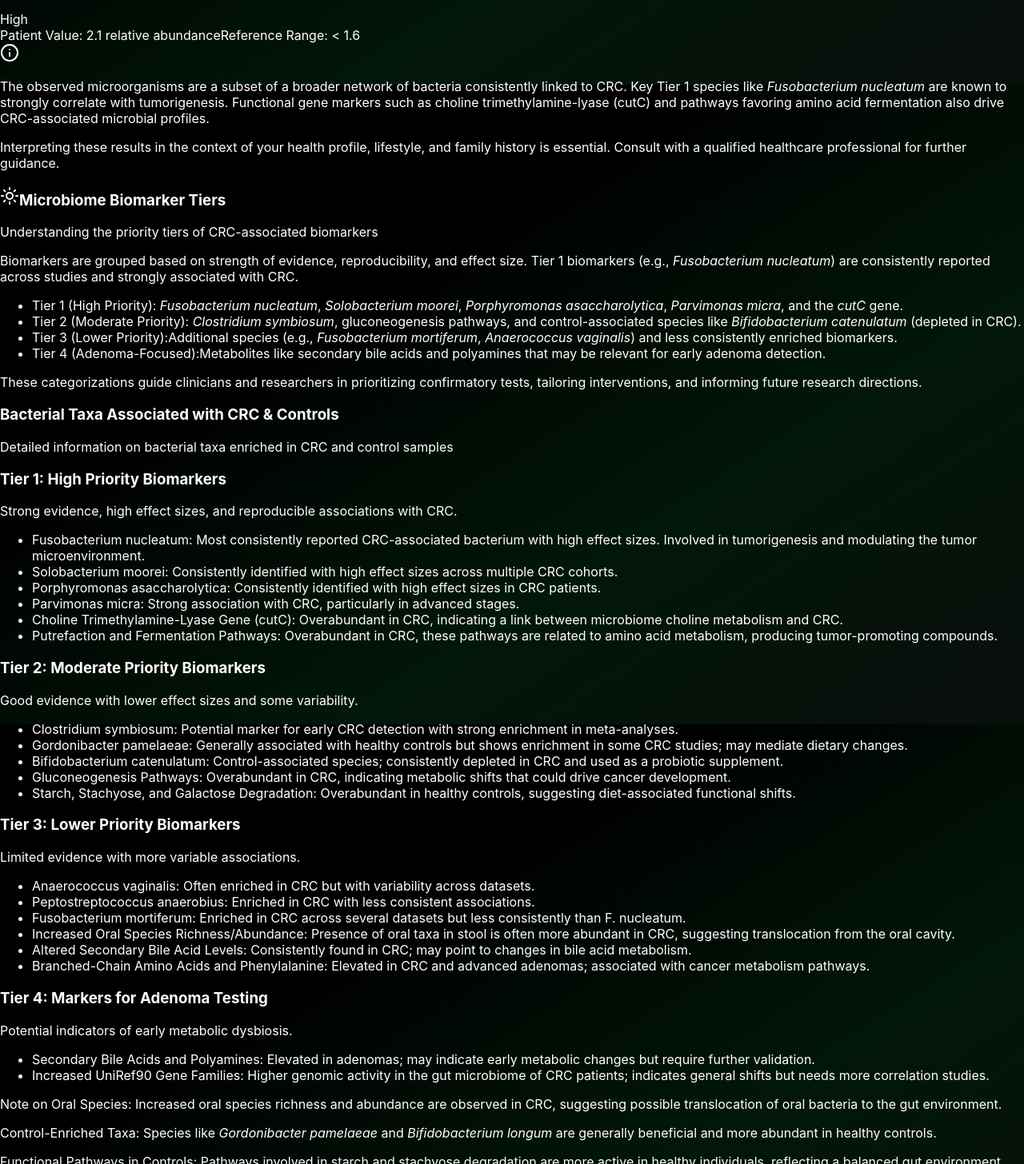
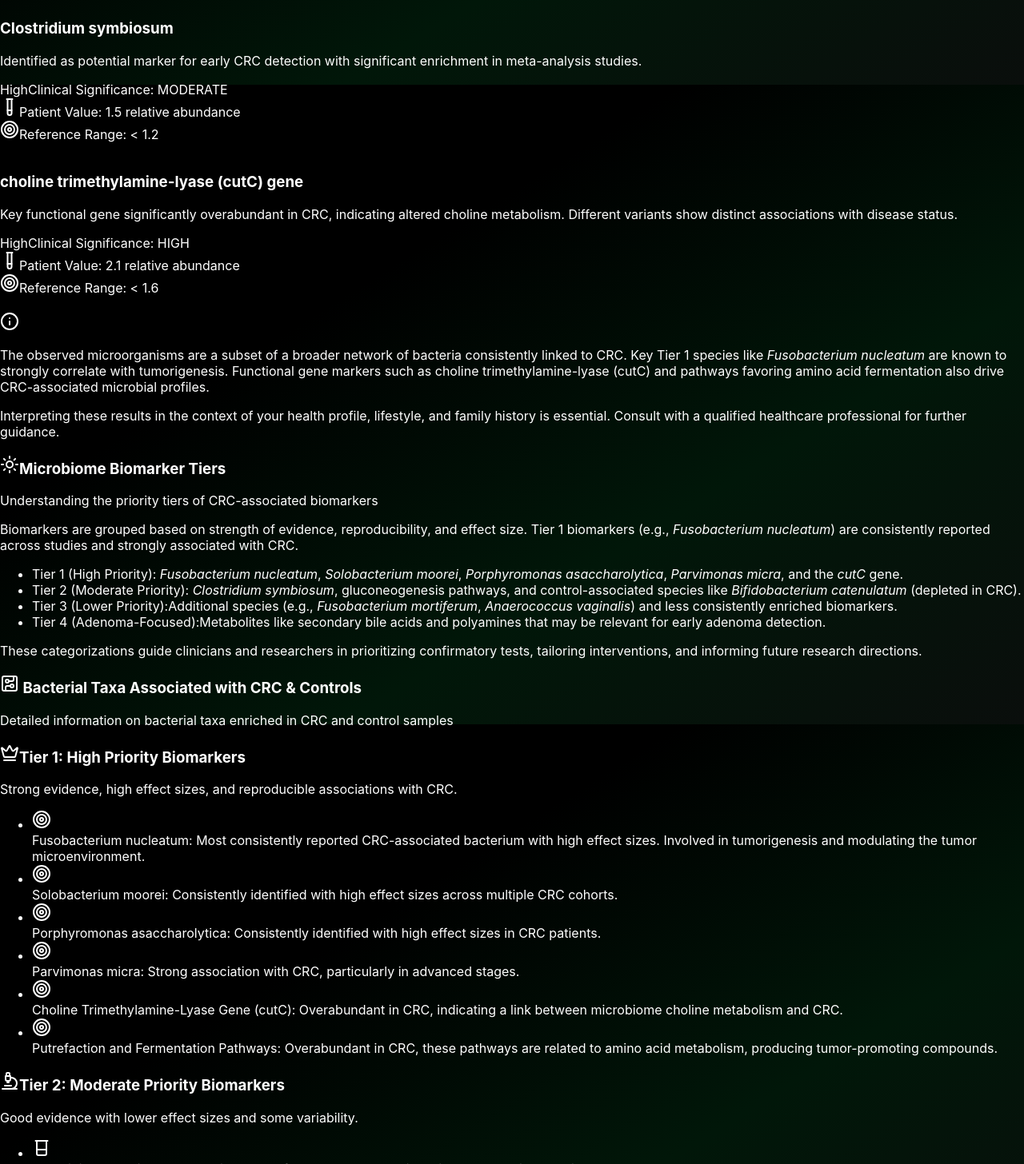
Before and after one commit to kmcclary/guthealthreport, a React (Create React App) app: page /crc-detection in a window 1280 px wide. Shown: the part 3094-4550 px from the top of the page at 80% size. Built offline with nearby package versions, Linux system fonts and the light colour scheme.

Commit message:
improve crc format

```diff
--- a/src/components/ui/BannerNavBar.js
+++ b/src/components/ui/BannerNavBar.js
@@ -90,17 +90,28 @@ const NavButton = ({ to, icon: Icon, label, isActive, onClick }) => (
 
 const BannerNavBar = () => {
   const location = useLocation();
-  // Add forceComponents state
   const [forceComponents, setForceComponents] = useState(true);
   const [activeSection, setActiveSection] = useState('overview');
   const [lastActiveSubbutton, setLastActiveSubbutton] = useState('overview');
 
-  // Force Components view on initial render
-  useEffect(() => {
-    setForceComponents(true);
-    setActiveSection('overview');
-    setLastActiveSubbutton('overview');
-  }, []); // Empty dependency array means this runs once on mount
+  // Add crcPaths array
+  const crcPaths = [
+    '/crc-detection',
+    '/crc-overview',
+    '/crc-biomarkers',
+    '/crc-pathways',
+    '/crc-metabolites',
+    '/crc-results'
+  ];
+
+  // Define CRC-related buttons
+  const crcButtons = [
+    { to: "crc-overview", icon: MdDashboard, label: "Overview" },
+    { to: "crc-biomarkers", icon: MdBiotech, label: "Biomarkers" },
+    { to: "crc-pathways", icon: MdScience, label: "Pathways" },
+    { to: "crc-metabolites", icon: MdContentPaste, label: "Metabolites" },
+    { to: "crc-results", icon: MdAssignment, label: "Results" }
+  ];
 
   // Define all Components-related paths
   const componentsPaths = [
@@ -119,8 +130,9 @@ const BannerNavBar = () => {
     '/microbial-composition'
   ];
 
-  // Update isComponentsOverview to use forceComponents
+  // Update isComponentsOverview to include CRC detection
   const isComponentsOverview = forceComponents || componentsPaths.includes(location.pathname);
+  const isCRCSection = location.pathname.startsWith('/crc-detection');
 
   // Consolidate the useEffect hooks
   useEffect(() => {
@@ -130,7 +142,7 @@ const BannerNavBar = () => {
       setLastActiveSubbutton('overview');
 
       const handleScroll = () => {
-        const sections = document.querySelectorAll('.component-section');
+        const sections = document.querySelectorAll('.component-section, .crc-section');
         const viewportHeight = window.innerHeight;
         let maxVisibility = 0;
         let mostVisibleSection = '';
@@ -160,7 +172,7 @@ const BannerNavBar = () => {
       setTimeout(handleScroll, 100);
       return () => window.removeEventListener('scroll', handleScroll);
     }
-  }, [location.pathname, isComponentsOverview]);
+  }, [location.pathname, isComponentsOverview, isCRCSection]);
 
   // Directly set the active state for the Components button on app launch
   useEffect(() => {
@@ -205,6 +217,8 @@ const BannerNavBar = () => {
   // Add this helper function before the return statement
   const isButtonActive = (buttonTo) => {
     if (isComponentsOverview) {
+      return activeSection === buttonTo || lastActiveSubbutton === buttonTo;
+    } else if (isCRCSection) {
       return activeSection === buttonTo || lastActiveSubbutton === buttonTo;
     } else {
       // Check if the current path matches the button's path or if it's the quiz route
@@ -252,14 +266,19 @@ const BannerNavBar = () => {
             />
             <li className="h-9 w-px bg-black/30 mx-1" />
             <div className="flex space-x-1 overflow-x-hidden">
-              {(isComponentsOverview ? resultsButtons : participateButtons).map((button, index) => (
+              {(isComponentsOverview
+                ? resultsButtons
+                : isCRCSection
+                  ? crcButtons
+                  : participateButtons
+              ).map((button, index) => (
                 <NavButton
                   key={index}
                   to={isComponentsOverview ? `/${button.to}` : button.to} // Ensure correct paths
                   icon={button.icon}
                   label={button.label}
                   isActive={isButtonActive(button.to)}
-                  onClick={isComponentsOverview ? () => { scrollToSection(button.to); setLastActiveSubbutton(button.to); } : undefined}
+                  onClick={isComponentsOverview || isCRCSection ? () => { scrollToSection(button.to); setLastActiveSubbutton(button.to); } : undefined}
                 />
               ))}
             </div>
--- a/src/components/ui/MicrobiomeCRCReport.js
+++ b/src/components/ui/MicrobiomeCRCReport.js
@@ -18,6 +18,15 @@ import {
   Sun,
   User,
   Activity,
+  Target,
+  Microscope,
+  TestTube,    // Instead of Flask
+  Crown,
+  BadgeAlert,
+  Beaker,
+  Binary,
+  ArrowUpCircle,
+  ArrowDownCircle,
 } from 'lucide-react';
 
 const PatientInfoDropdown = ({ patientData }) => {
@@ -71,7 +80,6 @@ const MicrobiomeCRCReport = () => {
       unit: "relative abundance",
       status: "HIGH",
       description: "Most consistently reported CRC-associated bacterium across multiple datasets with highest effect sizes. Strong evidence for involvement in tumor development and progression through modulation of inflammatory pathways.",
-      evidence: "Meta-analysis from Thomas et al. 2019 Nature Medicine",
       clinicalSignificance: "HIGH"
     },
     {
@@ -81,7 +89,6 @@ const MicrobiomeCRCReport = () => {
       unit: "relative abundance",
       status: "HIGH",
       description: "One of the most significant species with the highest effect size in meta-analysis studies. Frequently associated with early-stage colorectal cancer development.",
-      evidence: "Multiple cohort studies and meta-analysis (Thomas et al. 2019)",
       clinicalSignificance: "HIGH"
     },
     {
@@ -91,7 +98,6 @@ const MicrobiomeCRCReport = () => {
       unit: "relative abundance",
       status: "HIGH",
       description: "Strong and consistent association with CRC across multiple datasets. Particularly relevant for advanced disease stages.",
-      evidence: "Identified in meta-analysis with high effect size (Thomas et al. 2019)",
       clinicalSignificance: "HIGH"
     },
     {
@@ -101,7 +107,6 @@ const MicrobiomeCRCReport = () => {
       unit: "relative abundance",
       status: "HIGH",
       description: "Shows high effect size with consistent enrichment across multiple CRC cohorts and meta-analyses.",
-      evidence: "Meta-analysis from Thomas et al. 2019",
       clinicalSignificance: "HIGH"
     },
     {
@@ -111,7 +116,6 @@ const MicrobiomeCRCReport = () => {
       unit: "relative abundance",
       status: "HIGH",
       description: "Identified as potential marker for early CRC detection with significant enrichment in meta-analysis studies.",
-      evidence: "Thomas et al. 2019, Lee et al. 2023",
       clinicalSignificance: "MODERATE"
     },
     {
@@ -121,7 +125,6 @@ const MicrobiomeCRCReport = () => {
       unit: "relative abundance",
       status: "HIGH",
       description: "Key functional gene significantly overabundant in CRC, indicating altered choline metabolism. Different variants show distinct associations with disease status.",
-      evidence: "Meta-analysis shows significant overabundance (p=0.001) across cohorts",
       clinicalSignificance: "HIGH"
     }
   ];
@@ -138,6 +141,36 @@ const MicrobiomeCRCReport = () => {
       <span className="px-2 py-1 bg-green-100 text-green-700 rounded-full text-xs font-medium">
         Normal
       </span>
+    );
+  };
+
+  const renderGradientMeter = (value, referenceRange, status) => {
+    const maxValue = parseFloat(referenceRange.replace("< ", "")) * 2;
+    const percentage = (value / maxValue) * 100;
+    const gradientClass = status === "HIGH"
+      ? "bg-gradient-to-r from-green-300 via-yellow-300 to-red-500"
+      : "bg-gradient-to-r from-green-500 to-emerald-400";
+
+    return (
+      <div className="relative w-full">
+        <div className={`h-2 ${gradientClass} rounded-full`}>
+          <div
+            className="absolute"
+            style={{
+              left: `${percentage}%`,
+              top: '50%',
+              transform: 'translate(-50%, -50%)'
+            }}
+          >
+            <div className="relative flex items-center justify-center">
+              <div className="bg-gradient-to-br from-gray-900 via-gray-700 to-black text-white text-[10px] font-bold rounded-full h-6 w-6 flex items-center justify-center border border-black">
+                {value}
+              </div>
+              <div className="bg-transparent absolute w-0 h-0 border-l-3 border-r-3 border-b-4 border-l-transparent border-r-transparent border-b-black -bottom-2 left-1/2 transform -translate-x-1/2"></div>
+            </div>
+          </div>
+        </div>
+      </div>
     );
   };
 
@@ -275,7 +308,7 @@ const MicrobiomeCRCReport = () => {
                   <li className="flex items-start gap-2">
                     <CheckCircle2 className="h-3 w-3 text-purple-500 flex-shrink-0 mt-1" />
                     <div>
-                      <span className="font-semibold">Quality &amp; Compliance:</span> FDA-approved methods, CLIA-certified, CAP-accredited, ensuring reliable and reproducible results.
+                      <span className="font-semibold">Quality &amp; Compliance:</span> CLIA-certified, CAP-accredited, ensuring reliable and reproducible results.
                     </div>
                   </li>
                 </ul>
@@ -303,29 +336,35 @@ const MicrobiomeCRCReport = () => {
         <CardContent>
           <div className="space-y-8 text-sm">
             {microbialMarkers.map((marker, index) => (
-              <div key={index} className="border-b border-gray-200 pb-4 last:border-0">
-                <div className="flex justify-between items-start mb-2">
-                  <div>
-                    <h3 className="font-medium text-gray-900">{marker.name}</h3>
-                    <p className="text-gray-500">{marker.description}</p>
+              <div key={index} className="border-b border-gray-200 pb-6 last:border-0">
+                <div className="flex justify-between items-start mb-4">
+                  <div className="space-y-1">
+                    <h3 className={`font-medium text-lg ${
+                      marker.status === "HIGH" ? "text-red-700" : "text-green-700"
+                    }`}>
+                      {marker.name}
+                    </h3>
+                    <p className="text-gray-600 text-sm">{marker.description}</p>
                   </div>
+                  <div className="flex flex-col items-end">
                     {renderStatus(marker.status)}
+                    <span className="text-sm text-gray-500 mt-1">
+                      Clinical Significance: {marker.clinicalSignificance}
+                    </span>
                   </div>
-                <div className="mt-3">
-                  <div className="flex justify-between text-gray-600 mb-1">
+                </div>
+                <div className="space-y-2">
+                  <div className="flex justify-between text-sm text-gray-600 mb-1">
+                    <div className="flex items-center gap-2">
+                      <TestTube className="h-4 w-4 text-blue-500" />
                       <span>Patient Value: {marker.value} {marker.unit}</span>
+                    </div>
+                    <div className="flex items-center gap-2">
+                      <Target className="h-4 w-4 text-green-500" />
                       <span>Reference Range: {marker.referenceRange}</span>
                     </div>
-                  <div className="h-2 bg-gray-200 rounded-full">
-                    <div
-                      className={`h-2 rounded-full ${
-                        marker.status === "HIGH" ? "bg-red-500" : "bg-green-500"
-                      }`}
-                      style={{
-                        width: `${(marker.value / (parseFloat(marker.referenceRange.replace("< ", "")) * 2)) * 100}%`
-                      }}
-                    />
                   </div>
+                  {renderGradientMeter(marker.value, marker.referenceRange, marker.status)}
                 </div>
               </div>
             ))}
@@ -388,103 +427,193 @@ const MicrobiomeCRCReport = () => {
       {/* Detailed Taxa Section */}
       <Card className="bg-white">
         <CardHeader>
-          <CardTitle>Bacterial Taxa Associated with CRC &amp; Controls</CardTitle>
+          <CardTitle className="flex items-center gap-2">
+            <CircuitBoard className="h-5 w-5 text-purple-600" /> {/* Changed from Bacteria */}
+            Bacterial Taxa Associated with CRC &amp; Controls
+          </CardTitle>
           <CardDescription className="mt-2">
             Detailed information on bacterial taxa enriched in CRC and control samples
           </CardDescription>
         </CardHeader>
-        <CardContent className="text-sm text-gray-700 leading-relaxed space-y-4">
+        <CardContent className="text-sm text-gray-700 leading-relaxed space-y-6">
           {/* Tier 1 Biomarkers */}
-          <h3 className="font-medium text-gray-900">Tier 1: High Priority Biomarkers</h3>
-          <p>Strong evidence, high effect sizes, and reproducible associations with CRC.</p>
-          <ul className="list-disc list-inside space-y-2">
-            <li>
+          <div className="bg-red-50 p-4 rounded-lg">
+            <h3 className="font-medium text-gray-900 flex items-center gap-2 mb-2">
+              <Crown className="h-5 w-5 text-red-500" />
+              <span>Tier 1: High Priority Biomarkers</span>
+            </h3>
+            <p className="text-red-700 mb-3">Strong evidence, high effect sizes, and reproducible associations with CRC.</p>
+            <ul className="list-none space-y-3">
+              {/* Convert list items to custom styled components */}
+              <li className="flex items-start gap-2">
+                <Target className="h-4 w-4 text-red-500 mt-1" />
+                <div>
                   <span className="font-semibold">Fusobacterium nucleatum:</span> Most consistently reported CRC-associated bacterium with high effect sizes. Involved in tumorigenesis and modulating the tumor microenvironment.
+                </div>
               </li>
-            <li>
+              <li className="flex items-start gap-2">
+                <Target className="h-4 w-4 text-red-500 mt-1" />
+                <div>
                   <span className="font-semibold">Solobacterium moorei:</span> Consistently identified with high effect sizes across multiple CRC cohorts.
+                </div>
               </li>
-            <li>
+              <li className="flex items-start gap-2">
+                <Target className="h-4 w-4 text-red-500 mt-1" />
+                <div>
                   <span className="font-semibold">Porphyromonas asaccharolytica:</span> Consistently identified with high effect sizes in CRC patients.
+                </div>
               </li>
-            <li>
+              <li className="flex items-start gap-2">
+                <Target className="h-4 w-4 text-red-500 mt-1" />
+                <div>
                   <span className="font-semibold">Parvimonas micra:</span> Strong association with CRC, particularly in advanced stages.
+                </div>
               </li>
-            <li>
+              <li className="flex items-start gap-2">
+                <Target className="h-4 w-4 text-red-500 mt-1" />
+                <div>
                   <span className="font-semibold">Choline Trimethylamine-Lyase Gene (cutC):</span> Overabundant in CRC, indicating a link between microbiome choline metabolism and CRC.
+                </div>
               </li>
-            <li>
+              <li className="flex items-start gap-2">
+                <Target className="h-4 w-4 text-red-500 mt-1" />
+                <div>
                   <span className="font-semibold">Putrefaction and Fermentation Pathways:</span> Overabundant in CRC, these pathways are related to amino acid metabolism, producing tumor-promoting compounds.
+                </div>
               </li>
             </ul>
+          </div>
 
           {/* Tier 2 Biomarkers */}
-          <h3 className="font-medium text-gray-900">Tier 2: Moderate Priority Biomarkers</h3>
-          <p>Good evidence with lower effect sizes and some variability.</p>
-          <ul className="list-disc list-inside space-y-2">
-            <li>
+          <div className="bg-orange-50 p-4 rounded-lg">
+            <h3 className="font-medium text-gray-900 flex items-center gap-2 mb-2">
+              <Microscope className="h-5 w-5 text-orange-500" />
+              <span>Tier 2: Moderate Priority Biomarkers</span>
+            </h3>
+            <p className="text-orange-700 mb-3">Good evidence with lower effect sizes and some variability.</p>
+            <ul className="list-none space-y-3">
+              <li className="flex items-start gap-2">
+                <Beaker className="h-4 w-4 text-orange-500 mt-1" />
+                <div>
                   <span className="font-semibold">Clostridium symbiosum:</span> Potential marker for early CRC detection with strong enrichment in meta-analyses.
+                </div>
               </li>
-            <li>
+              <li className="flex items-start gap-2">
+                <Beaker className="h-4 w-4 text-orange-500 mt-1" />
+                <div>
                   <span className="font-semibold">Gordonibacter pamelaeae:</span> Generally associated with healthy controls but shows enrichment in some CRC studies; may mediate dietary changes.
+                </div>
               </li>
-            <li>
+              <li className="flex items-start gap-2">
+                <Beaker className="h-4 w-4 text-orange-500 mt-1" />
+                <div>
                   <span className="font-semibold">Bifidobacterium catenulatum:</span> Control-associated species; consistently depleted in CRC and used as a probiotic supplement.
+                </div>
               </li>
-            <li>
+              <li className="flex items-start gap-2">
+                <Beaker className="h-4 w-4 text-orange-500 mt-1" />
+                <div>
                   <span className="font-semibold">Gluconeogenesis Pathways:</span> Overabundant in CRC, indicating metabolic shifts that could drive cancer development.
+                </div>
               </li>
-            <li>
+              <li className="flex items-start gap-2">
+                <Beaker className="h-4 w-4 text-orange-500 mt-1" />
+                <div>
                   <span className="font-semibold">Starch, Stachyose, and Galactose Degradation:</span> Overabundant in healthy controls, suggesting diet-associated functional shifts.
+                </div>
               </li>
             </ul>
+          </div>
 
           {/* Tier 3 Biomarkers */}
-          <h3 className="font-medium text-gray-900">Tier 3: Lower Priority Biomarkers</h3>
-          <p>Limited evidence with more variable associations.</p>
-          <ul className="list-disc list-inside space-y-2">
-            <li>
+          <div className="bg-yellow-50 p-4 rounded-lg">
+            <h3 className="font-medium text-gray-900 flex items-center gap-2 mb-2">
+              <TestTube className="h-5 w-5 text-yellow-600" /> {/* Changed from Flask */}
+              <span>Tier 3: Lower Priority Biomarkers</span>
+            </h3>
+            <p className="text-yellow-700 mb-3">Limited evidence with more variable associations.</p>
+            <ul className="list-none space-y-3">
+              <li className="flex items-start gap-2">
+                <Binary className="h-4 w-4 text-yellow-600 mt-1" />
+                <div>
                   <span className="font-semibold">Anaerococcus vaginalis:</span> Often enriched in CRC but with variability across datasets.
+                </div>
               </li>
-            <li>
+              <li className="flex items-start gap-2">
+                <Binary className="h-4 w-4 text-yellow-600 mt-1" />
+                <div>
                   <span className="font-semibold">Peptostreptococcus anaerobius:</span> Enriched in CRC with less consistent associations.
+                </div>
               </li>
-            <li>
+              <li className="flex items-start gap-2">
+                <Binary className="h-4 w-4 text-yellow-600 mt-1" />
+                <div>
                   <span className="font-semibold">Fusobacterium mortiferum:</span> Enriched in CRC across several datasets but less consistently than F. nucleatum.
+                </div>
               </li>
-            <li>
+              <li className="flex items-start gap-2">
+                <Binary className="h-4 w-4 text-yellow-600 mt-1" />
+                <div>
                   <span className="font-semibold">Increased Oral Species Richness/Abundance:</span> Presence of oral taxa in stool is often more abundant in CRC, suggesting translocation from the oral cavity.
+                </div>
               </li>
-            <li>
+              <li className="flex items-start gap-2">
+                <Binary className="h-4 w-4 text-yellow-600 mt-1" />
+                <div>
                   <span className="font-semibold">Altered Secondary Bile Acid Levels:</span> Consistently found in CRC; may point to changes in bile acid metabolism.
+                </div>
               </li>
-            <li>
+              <li className="flex items-start gap-2">
+                <Binary className="h-4 w-4 text-yellow-600 mt-1" />
+                <div>
                   <span className="font-semibold">Branched-Chain Amino Acids and Phenylalanine:</span> Elevated in CRC and advanced adenomas; associated with cancer metabolism pathways.
+                </div>
               </li>
             </ul>
+          </div>
 
           {/* Tier 4 Biomarkers */}
-          <h3 className="font-medium text-gray-900">Tier 4: Markers for Adenoma Testing</h3>
-          <p>Potential indicators of early metabolic dysbiosis.</p>
-          <ul className="list-disc list-inside space-y-2">
-            <li>
+          <div className="bg-blue-50 p-4 rounded-lg">
+            <h3 className="font-medium text-gray-900 flex items-center gap-2 mb-2">
+              <BadgeAlert className="h-5 w-5 text-blue-500" />
+              <span>Tier 4: Markers for Adenoma Testing</span>
+            </h3>
+            <p className="text-blue-700 mb-3">Potential indicators of early metabolic dysbiosis.</p>
+            <ul className="list-none space-y-3">
+              <li className="flex items-start gap-2">
+                <ArrowUpCircle className="h-4 w-4 text-blue-500 mt-1" />
+                <div>
                   <span className="font-semibold">Secondary Bile Acids and Polyamines:</span> Elevated in adenomas; may indicate early metabolic changes but require further validation.
+                </div>
               </li>
-            <li>
+              <li className="flex items-start gap-2">
+                <ArrowUpCircle className="h-4 w-4 text-blue-500 mt-1" />
+                <div>
                   <span className="font-semibold">Increased UniRef90 Gene Families:</span> Higher genomic activity in the gut microbiome of CRC patients; indicates general shifts but needs more correlation studies.
+                </div>
               </li>
             </ul>
+          </div>
 
-          {/* Additional Notes */}
+          {/* Additional Notes in a different style */}
+          <div className="bg-green-50 p-4 rounded-lg space-y-3">
+            <h3 className="font-medium text-gray-900 flex items-center gap-2">
+              <Info className="h-5 w-5 text-green-600" />
+              <span>Additional Insights</span>
+            </h3>
+            <div className="flex items-start gap-2">
+              <ArrowUpCircle className="h-4 w-4 text-green-600 mt-1" />
               <p>
-            <span className="font-semibold">Note on Oral Species:</span> Increased oral species richness and abundance are observed in CRC, suggesting possible translocation of oral bacteria to the gut environment.
+                <span className="font-semibold">Oral Species:</span> Increased oral species richness and abundance are observed in CRC, suggesting possible translocation of oral bacteria to the gut environment.
               </p>
+            </div>
+            <div className="flex items-start gap-2">
+              <ArrowDownCircle className="h-4 w-4 text-green-600 mt-1" />
               <p>
                 <span className="font-semibold">Control-Enriched Taxa:</span> Species like <em>Gordonibacter pamelaeae</em> and <em>Bifidobacterium longum</em> are generally beneficial and more abundant in healthy controls.
               </p>
-          <p>
-            <span className="font-semibold">Functional Pathways in Controls:</span> Pathways involved in starch and stachyose degradation are more active in healthy individuals, reflecting a balanced gut environment.
-          </p>
+            </div>
+          </div>
         </CardContent>
       </Card>
 
```
Lines whose indentation alone changed are shown as unchanged.
